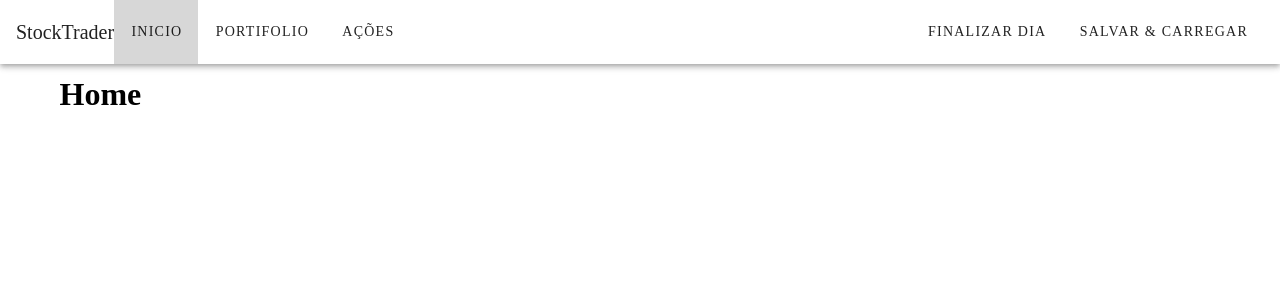
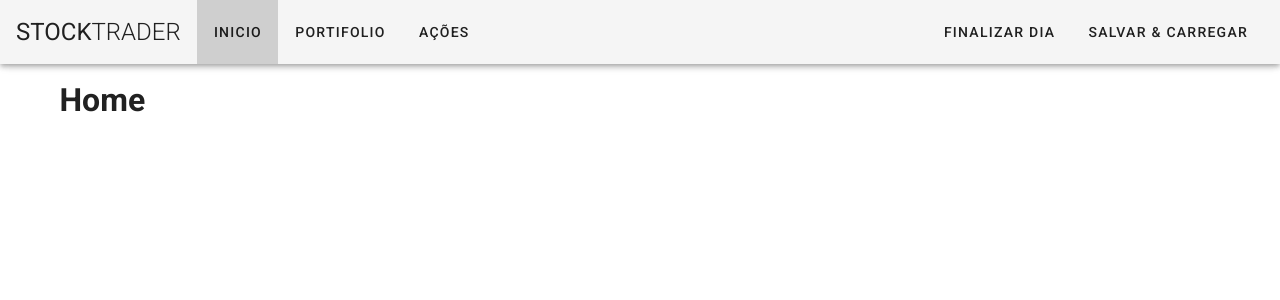
Before and after one commit to Enzo-Radel/Vue-stock_trader, a Vue app: page / in a window 1280 px wide. Shown: the top 300 px of the page. Built offline with nearby package versions, Linux system fonts and the light colour scheme.

Commit message:
refatorando código pra versão atualizada do vuetify

```diff
--- a/src/App.vue
+++ b/src/App.vue
@@ -1,12 +1,12 @@
 <template>
-    <div>
+    <v-app>
         <cabecalho/>
         <v-main>
             <v-container>
                 <router-view></router-view>
             </v-container>
         </v-main>
-    </div>
+    </v-app>
 </template>
 
 <script>
--- a/src/components/Header.vue
+++ b/src/components/Header.vue
@@ -1,5 +1,5 @@
 <template>
-    <v-toolbar data-app>
+    <v-app-bar app>
         <v-toolbar-title class="headline text-uppercase mr-4">
             <span>Stock</span>
             <span class="font-weight-light">Trader</span>
@@ -29,7 +29,7 @@
                 </v-list>
             </v-menu>
         </v-toolbar-items>
-    </v-toolbar>
+    </v-app-bar>
 </template>
 
 <script>
```
